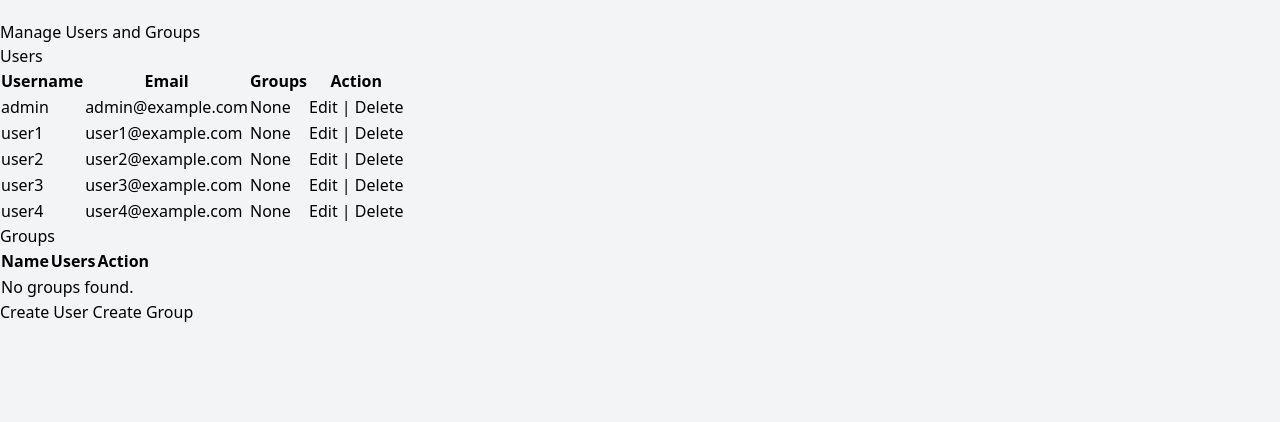
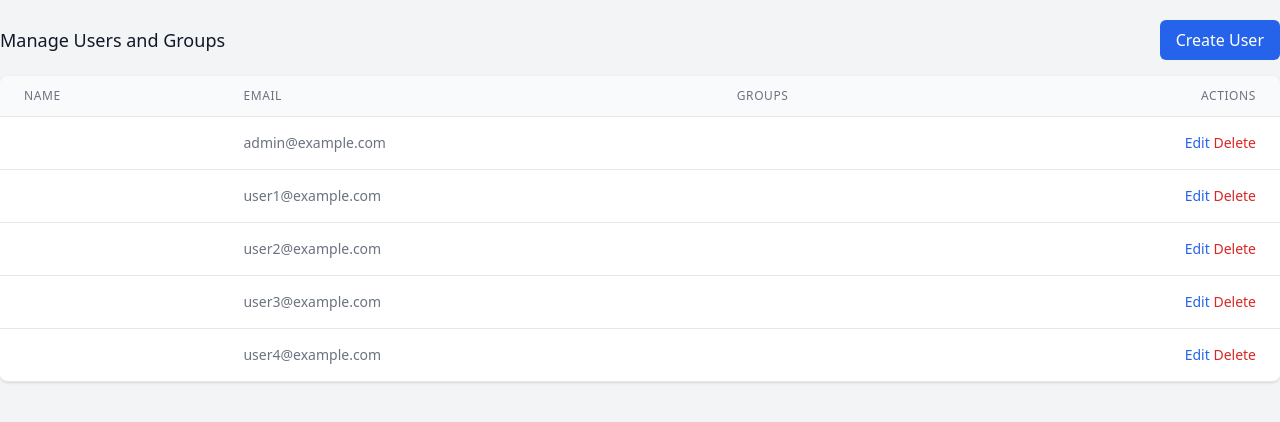
Before and after one commit to coloradocomputerpro/approvals_app_old, a Django app: template templates/admin/manage_users_groups.html in a window 1280 px wide. Shown: the part 60-482 px from the top of the page. Run offline with Django 3.2, Linux system fonts and the light colour scheme; the template is opened without the code that fills it: values that come from a table or form of the project are taken from there, others are empty; data comes from the database, SQL or seed files in the repository; both versions use the stored data as it was after the commit; some libraries are stand-ins or nearby versions.

Commit message:
Mon Mar  6 06:00:29 PM MST 2023

```diff
--- a/templates/admin/manage_users_groups.html
+++ b/templates/admin/manage_users_groups.html
@@ -1,78 +1,69 @@
 {% extends 'base.html' %}
 
 {% block content %}
-  <h1>Manage Users and Groups</h1>
+  <div class="flex flex-wrap justify-between items-center">
+    <h2 class="text-lg font-medium text-gray-900">Manage Users and Groups</h2>
+    <a href="{% url 'approvals:user_create' %}" class="px-4 py-2 rounded-md bg-blue-600 text-white hover:bg-blue-700">
+      Create User
+    </a>
+  </div>
 
-  <h2>Users</h2>
-  <table>
-    <thead>
+  <div class="flex flex-col mt-4">
+    <div class="-my-2 overflow-x-auto sm:-mx-6 lg:-mx-8">
+      <div class="py-2 align-middle inline-block min-w-full sm:px-6 lg:px-8">
+        <div class="shadow overflow-hidden border-b border-gray-200 sm:rounded-lg">
+          <table class="min-w-full divide-y divide-gray-200">
+            <thead class="bg-gray-50">
               <tr>
-        <th>Username</th>
-        <th>Email</th>
-        <th>Groups</th>
-        <th>Action</th>
+                <th scope="col" class="px-6 py-3 text-left text-xs font-medium text-gray-500 uppercase tracking-wider">
+                  Name
+                </th>
+                <th scope="col" class="px-6 py-3 text-left text-xs font-medium text-gray-500 uppercase tracking-wider">
+                  Email
+                </th>
+                <th scope="col" class="px-6 py-3 text-left text-xs font-medium text-gray-500 uppercase tracking-wider">
+                  Groups
+                </th>
+                <th scope="col" class="px-6 py-3 text-right text-xs font-medium text-gray-500 uppercase tracking-wider">
+                  Actions
+                </th>
               </tr>
             </thead>
-    <tbody>
+            <tbody class="bg-white divide-y divide-gray-200">
               {% for user in users %}
                 <tr>
-          <td>{{ user.username }}</td>
-          <td>{{ user.email }}</td>
-          <td>
+                  <td class="px-6 py-4 whitespace-nowrap text-sm font-medium text-gray-900">
+                    {{ user.get_full_name }}
+                  </td>
+                  <td class="px-6 py-4 whitespace-nowrap text-sm text-gray-500">
+                    {{ user.email }}
+                  </td>
+                  <td class="px-6 py-4 whitespace-nowrap text-sm text-gray-500">
                     {% for group in user.groups.all %}
-              {{ group.name }}
-            {% empty %}
-              None
+                      <span class="px-2 inline-flex text-xs leading-5 font-semibold rounded-full bg-green-100 text-green-800">
+                        {{ group }}
+                      </span>
                     {% endfor %}
                   </td>
-          <td>
-            <a href="{% url 'approvals:user_edit' user.id %}">Edit</a>
-            |
-            <a href="{% url 'approvals:user_delete' user.id %}">Delete</a>
+                  <td class="px-6 py-4 whitespace-nowrap text-right text-sm font-medium">
+                    <a href="{% url 'approvals:user_edit' user.pk %}" class="text-blue-600 hover:text-blue-900">Edit</a>
+                    <form action="{% url 'approvals:user_delete' user.pk %}" method="POST" class="inline">
+                      {% csrf_token %}
+                      <button type="submit" class="text-red-600 hover:text-red-900">Delete</button>
+                    </form>
                   </td>
                 </tr>
               {% empty %}
                 <tr>
-          <td colspan="4">No users found.</td>
+                  <td class="px-6 py-4 whitespace-nowrap text-sm font-medium text-gray-900" colspan="4">
+                    No users found.
+                  </td>
                 </tr>
               {% endfor %}
             </tbody>
           </table>
-
-  <h2>Groups</h2>
-  <table>
-    <thead>
-      <tr>
-        <th>Name</th>
-        <th>Users</th>
-        <th>Action</th>
-      </tr>
-    </thead>
-    <tbody>
-      {% for group in groups %}
-        <tr>
-          <td>{{ group.name }}</td>
-          <td>
-            {% for user in group.user_set.all %}
-              {{ user.username }}
-            {% empty %}
-              None
-            {% endfor %}
-          </td>
-          <td>
-            <a href="#">Edit</a>
-            |
-            <a href="#">Delete</a>
-          </td>
-        </tr>
-      {% empty %}
-        <tr>
-          <td colspan="3">No groups found.</td>
-        </tr>
-      {% endfor %}
-    </tbody>
-  </table>
-
-  <a href="{% url 'approvals:user_create' %}">Create User</a>
-  <a href="#">Create Group</a>
+        </div>
+      </div>
+    </div>
+  </div>
 {% endblock %}
--- a/theme/static/css/dist/styles.css
+++ b/theme/static/css/dist/styles.css
@@ -868,21 +868,26 @@ select {
   margin: auto;
 }
 
+.-my-2 {
+  margin-top: -0.5rem;
+  margin-bottom: -0.5rem;
+}
+
 .mx-auto {
   margin-left: auto;
   margin-right: auto;
 }
 
+.my-4 {
+  margin-top: 1rem;
+  margin-bottom: 1rem;
+}
+
 .my-5 {
   margin-top: 1.25rem;
   margin-bottom: 1.25rem;
 }
 
-.my-4 {
-  margin-top: 1rem;
-  margin-bottom: 1rem;
-}
-
 .-mr-2 {
   margin-right: -0.5rem;
 }
@@ -963,6 +968,10 @@ select {
   display: inline-block;
 }
 
+.inline {
+  display: inline;
+}
+
 .flex {
   display: flex;
 }
@@ -1019,8 +1036,8 @@ select {
   width: 100%;
 }
 
-.w-5 {
-  width: 1.25rem;
+.min-w-full {
+  min-width: 100%;
 }
 
 .max-w-2xl {
@@ -1124,6 +1161,10 @@ select {
   overflow: hidden;
 }
 
+.overflow-x-auto {
+  overflow-x: auto;
+}
+
 .whitespace-nowrap {
   white-space: nowrap;
 }
@@ -1188,16 +1230,16 @@ select {
   border-color: transparent;
 }
 
-.border-gray-300 {
-  --tw-border-opacity: 1;
-  border-color: rgb(209 213 219 / var(--tw-border-opacity));
-}
-
 .bg-blue-500 {
   --tw-bg-opacity: 1;
   background-color: rgb(59 130 246 / var(--tw-bg-opacity));
 }
 
+.bg-blue-600 {
+  --tw-bg-opacity: 1;
+  background-color: rgb(37 99 235 / var(--tw-bg-opacity));
+}
+
 .bg-gray-100 {
   --tw-bg-opacity: 1;
   background-color: rgb(243 244 246 / var(--tw-bg-opacity));
@@ -1273,6 +1325,11 @@ select {
   padding-right: 1rem;
 }
 
+.px-6 {
+  padding-left: 1.5rem;
+  padding-right: 1.5rem;
+}
+
 .px-8 {
   padding-left: 2rem;
   padding-right: 2rem;
@@ -1333,8 +1390,16 @@ select {
   text-align: center;
 }
 
+.text-right {
+  text-align: right;
+}
+
 .align-baseline {
   vertical-align: baseline;
+}
+
+.align-middle {
+  vertical-align: middle;
 }
 
 .font-serif {
@@ -1376,6 +1441,11 @@ select {
   line-height: 1.75rem;
 }
 
+.text-xs {
+  font-size: 0.75rem;
+  line-height: 1rem;
+}
+
 .font-bold {
   font-weight: 700;
 }
@@ -1404,11 +1478,20 @@ select {
   letter-spacing: 0em;
 }
 
+.tracking-wider {
+  letter-spacing: 0.05em;
+}
+
 .text-blue-500 {
   --tw-text-opacity: 1;
   color: rgb(59 130 246 / var(--tw-text-opacity));
 }
 
+.text-blue-600 {
+  --tw-text-opacity: 1;
+  color: rgb(37 99 235 / var(--tw-text-opacity));
+}
+
 .text-gray-300 {
   --tw-text-opacity: 1;
   color: rgb(209 213 219 / var(--tw-text-opacity));
@@ -1457,6 +1545,11 @@ select {
 .text-red-500 {
   --tw-text-opacity: 1;
   color: rgb(239 68 68 / var(--tw-text-opacity));
+}
+
+.text-red-600 {
+  --tw-text-opacity: 1;
+  color: rgb(220 38 38 / var(--tw-text-opacity));
 }
 
 .text-red-700 {
@@ -1666,6 +1792,11 @@ select {
     grid-column: span 2 / span 2;
   }
 
+  .sm\:-mx-6 {
+    margin-left: -1.5rem;
+    margin-right: -1.5rem;
+  }
+
   .sm\:ml-4 {
     margin-left: 1rem;
   }
@@ -1696,6 +1831,10 @@ select {
 
   .sm\:gap-4 {
     gap: 1rem;
+  }
+
+  .sm\:rounded-lg {
+    border-radius: 0.5rem;
   }
 
   .sm\:px-0 {
@@ -1755,6 +1894,11 @@ select {
 }
 
 @media (min-width: 1024px) {
+  .lg\:-mx-8 {
+    margin-left: -2rem;
+    margin-right: -2rem;
+  }
+
   .lg\:w-1\/2 {
     width: 50%;
   }
```
Also changed, not shown: other parts of theme/static/css/dist/styles.css (+116 -31 lines), approvals/views.py (+12 -4 lines), templates/admin/create_user.html (+34 -20 lines), templates/approvals/request_update.html (+52 -29 lines), db.sqlite3. Lines whose indentation alone changed are shown as unchanged.
